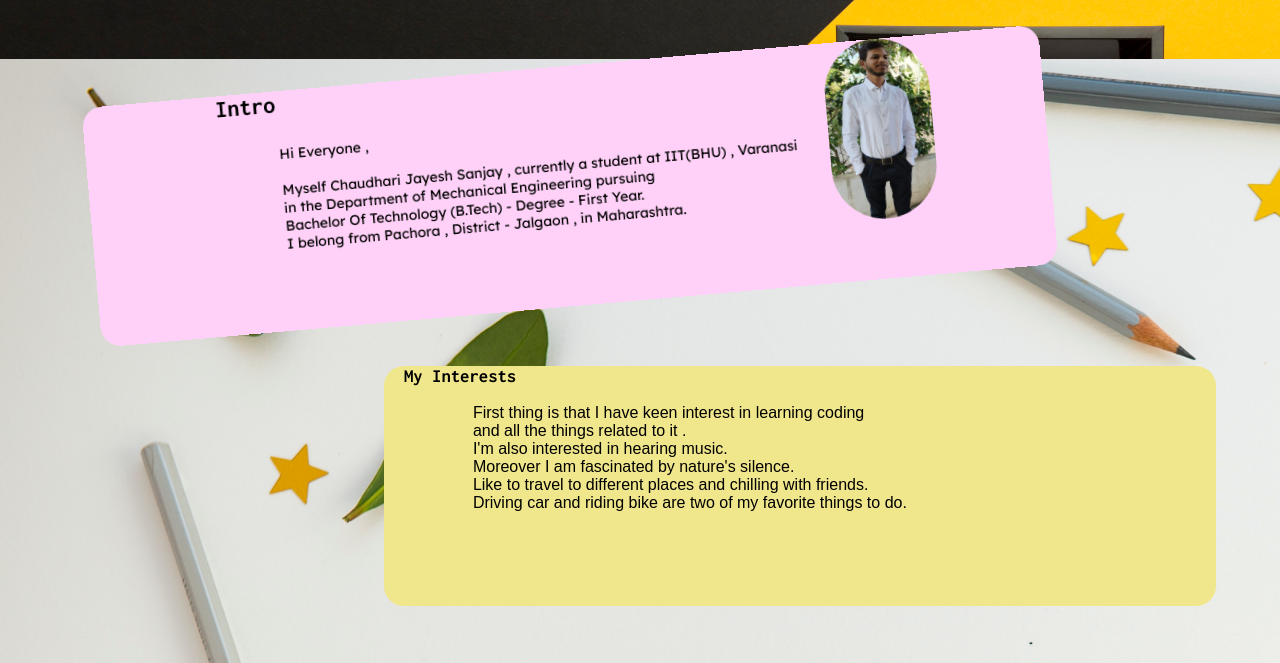
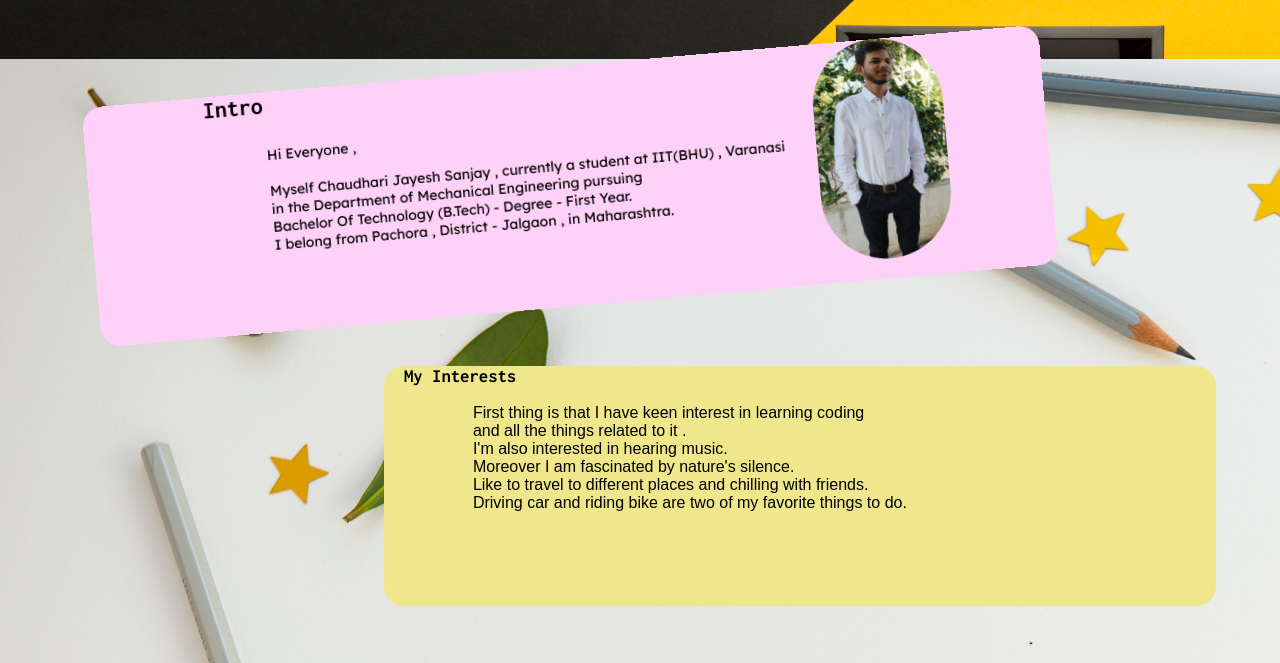
Before and after one commit to JayeshSChaudhari/Personal-Portfolio-CSoC, a plain HTML site: page index.html in a window 1280 px wide. Shown: the part 101-764 px from the top of the page. Drawn offline with Linux system fonts and the light colour scheme; a web font is replaced by a local one.

Commit message:
Edited my img

```diff
--- a/portfolio.css
+++ b/portfolio.css
@@ -169,8 +169,8 @@
 
 .BasicInfo img {
     border-radius: 88px;
-    width: 105px;
-    height: 180px;
+    width: 130px;
+    height: 220px;
 }
 
 
```
